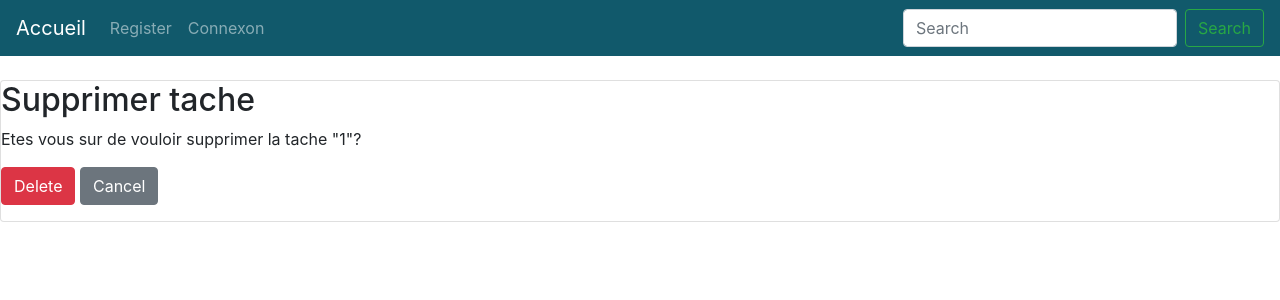
After one commit to sarr2000/TODOLIST-DJANGO, a Django app: page /delete/1/ in a window 1280 px wide. The commit adds this page. Shown: the top 300 px of the page. Run offline with Django 4.2, Linux system fonts and the light colour scheme; data comes from the database, SQL or seed files in the repository; both versions use the stored data as it was after the commit; some libraries are stand-ins or nearby versions.

Commit message:
aCreation des vues et liens delete,add,view et edit

```diff
--- a/TodoList/Taches/admin.py
+++ b/TodoList/Taches/admin.py
@@ -6,3 +6,7 @@ from .models import Tache,Categorie
 @admin.register(Categorie)
 class CategorieAdmin(admin.ModelAdmin):
     list_display = ('nom_categorie',)
+
+@admin.register(Tache)
+class TacheAdmin(admin.ModelAdmin):
+    list_display = ('nom_tache','priorite','statut')
--- a/TodoList/Taches/models.py
+++ b/TodoList/Taches/models.py
@@ -16,11 +16,11 @@ class Categorie(models.Model):
 
 class Tache(models.Model):
     nom_tache =models.CharField(max_length=100)
-    date = models.DateField(null='true', blank='null')
-    heure_debut = models.TimeField(null='true', blank='null')
-    heure_fin = models.TimeField(null='true', blank='null')
+    date = models.DateField(null='true', blank='True')
+    heure_debut = models.TimeField(null='true', blank='True')
+    heure_fin = models.TimeField(null='true', blank='True')
     choix_priorite=(
-        ('Ffaible',"Faible"),
+        ('faible',"Faible"),
         ('moyenne',"Moyenne"),
         ('haute',"Haute"),
     )
@@ -32,8 +32,8 @@ class Tache(models.Model):
         ('à faire',"A faire"),
     )
     statut = models.CharField(max_length= 20,choices=choix_statut)
-    categorie = models.ForeignKey(Categorie, on_delete=models.CASCADE, null='true', blank='null')
-    responsable = models.ForeignKey(User, on_delete=models.CASCADE, null='true',blank='true')
+    categorie = models.ForeignKey(Categorie, on_delete=models.CASCADE, null='true', blank='True')
+    responsable = models.ForeignKey(User, on_delete=models.CASCADE, null='true',blank='True')
     commentaire = models.TextField()
 
 
--- a/TodoList/Taches/urls.py
+++ b/TodoList/Taches/urls.py
@@ -12,4 +12,7 @@ urlpatterns = [
     path('categorieForm/', views.CategorieCreateview.as_view(), name='categorieForm'),
     path('taches/', views.TacheListView.as_view(), name='taches'),
     path('tacheForm/', views.TacheCreateview.as_view(), name='tacheForm'),
+    path('Edit/<int:pk>/', views.TacheUpdateView.as_view(),name='Edit'),
+    path('delete/<int:pk>/', views.TacheDeleteView.as_view(),name='delete'),
+    path('detail/<int:pk>/', views.TacheDetailView.as_view(), name='detail'),
 ]
--- a/TodoList/Taches/views.py
+++ b/TodoList/Taches/views.py
@@ -40,3 +40,32 @@ class TacheListView(ListView):
             return queryset
         else:
            return queryset.filter(responsable=u)
+
+
+class TacheUpdateView(UpdateView):
+    model = Tache
+    form_class = CreateTacheForm
+    # fields = ['nom_tache','date','heure_debut','heure_fin','priorite','statut','categorie','responsable','commentaire']
+    success_url = reverse_lazy("Taches:taches")
+    template_name = "tache/tache_create_view.html"
+
+    def form_valid(self, form):
+        messages.success(self.request,"La tache a été mise à jour avec succès")
+        return super(TacheUpdateView, self).form_valid(form)
+
+
+class TacheDeleteView(DeleteView):
+    model = Tache
+    context_object_name = 'tache'
+    success_url = reverse_lazy("Taches:taches")
+    template_name = "tache/tache_confirmation_delete.html"
+
+    def form_valid(self, form):
+        messages.success(self.request,"tache supprimée avec succès")
+        return super(TacheDeleteView,self).form_valid(form)
+
+
+class TacheDetailView(DetailView):
+    model = Tache
+    context_object_name = 'tache'
+    template_name = "tache/tache_detail_view.html"
--- a/TodoList/templates/base.html
+++ b/TodoList/templates/base.html
@@ -7,7 +7,7 @@
 <body>
 
     {% include "navbar.html" %}
-    <div class='container'>
+    <div >
 
       {% if messages  %}
 
--- a/TodoList/templates/categorie/categorie_create_view.html
+++ b/TodoList/templates/categorie/categorie_create_view.html
@@ -15,6 +15,12 @@
 
         <input type='submit' value='Save' class='btn btn-primary'>
     </form>
+
+
+
+
+
+
 </div>
 
 <!--  {% endblock %} -->
--- a/TodoList/templates/compte/user_list_view.html
+++ b/TodoList/templates/compte/user_list_view.html
@@ -12,7 +12,7 @@
         <thead>
         <tr>
 
-             <th scope="col">login</th>
+             <th scope="col">Login</th>
              <th scope="col">Prénom</th>
              <th scope="col">Nom</th>
              <th scope="col">Email</th>
@@ -23,7 +23,6 @@
 
             {% for user in liste_users %}
                 <tr>
-
                     <td>{{ user.username }}</td>
                     <td>{{ user.first_name }}</td>
                     <td>{{ user.last_name }}</td>
--- a/TodoList/templates/navbar.html
+++ b/TodoList/templates/navbar.html
@@ -1,6 +1,6 @@
 
 
-<nav class="navbar navbar-expand-lg "   style="background-color: #11596b">
+<nav class="navbar navbar-expand-lg navbar-dark"   style="background-color: #11596b">
     <a class="navbar-brand" href="#">Accueil</a>
     <button class="navbar-toggler" type="button" data-toggle="collapse" data-target="#navbarSupportedContent"
             aria-controls="navbarSupportedContent" aria-expanded="false" aria-label="Toggle navigation">
--- /dev/null
+++ b/TodoList/templates/tache/tache_confirmation_delete.html
@@ -0,0 +1,19 @@
+{% extends 'base.html' %}
+
+{% block content %}
+<br>
+
+<!--<h3>conirmation suppression </h3>-->
+
+    <div class="center">
+	<form method="post" class="card">
+		{% csrf_token %}
+		<h2>Supprimer tache</h2>
+		<p>Etes vous sur de vouloir supprimer la tache "{{tache.id}}"?</p>
+		<p class="form-buttons">
+			<input type="submit" class="btn btn-danger" value="Delete">
+			<a href="{% url 'Taches:taches'%}" class="btn btn-secondary">Cancel</a>
+		</p>
+	</form>
+</div>
+{% endblock %}
```
Also changed, not shown: TodoList/templates/compte/login.html (+50 -1 lines), TodoList/templates/homr.html (added, +20 -0 lines), TodoList/templates/tache/tache_create_view.html (+9 -4 lines), TodoList/templates/tache/tache_detail_view.html (added, +11 -0 lines), TodoList/templates/tache/tache_list_view.html (+15 -4 lines), TodoList/Taches/migrations/0005_alter_tache_categorie_alter_tache_date_and_more.py (added), TodoList/db.sqlite3, TodoList/static/css/styles.css (added).
